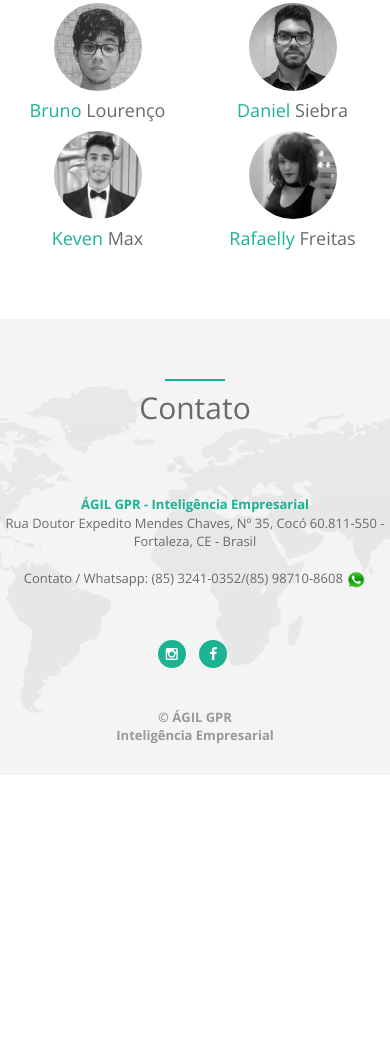
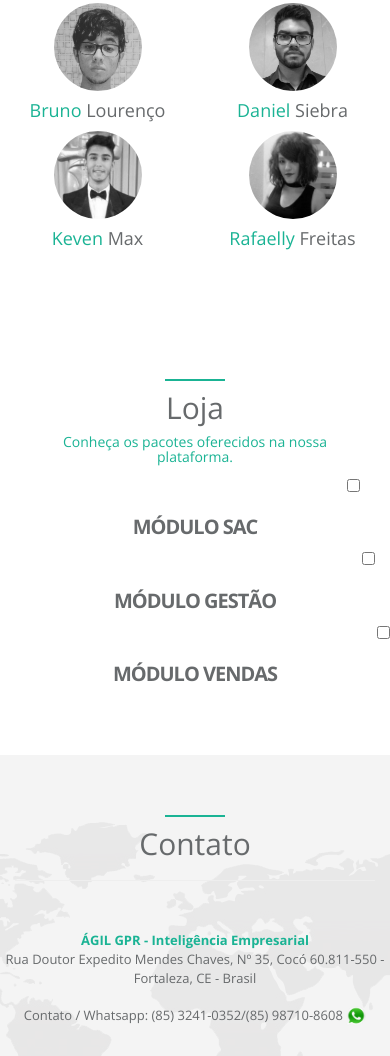
Before and after one commit to thaliafarias/responsivo, a plain HTML site: page index.html in a window 390 px wide. Shown: the part 7655-8711 px from the top of the page. Before the commit the page ends 8430 px from the top, so only its background shows below. Drawn offline with nearby package versions, Linux system fonts and the light colour scheme.

Commit message:
ó javascriptando

```diff
--- a/css/style.less
+++ b/css/style.less
@@ -1249,3 +1249,29 @@
     visibility: hidden;
   }
 }
+
+/* WIDGETS */
+
+.widget {
+  border-radius: 5px;
+  padding: 15px 20px;
+  margin-bottom: 10px;
+  margin-top: 10px;
+}
+
+.ibox {
+  position: relative;
+  width: 100%;
+  min-height: 1px;
+  padding-right: 15px;
+  padding-left: 15px;
+}
+
+.widget.style1 h2 {
+  font-size: 30px;
+}
+
+.widget h2, .widget h3 {
+  margin-top: 5px;
+  margin-bottom: 0;
+}
--- a/index.html
+++ b/index.html
@@ -48,6 +48,7 @@
             <!-- <li><a class="page-scroll" href="#testimonials">Depoimentos</a></li> -->
             <li><a class="page-scroll" href="#team">Time</a></li>
             <!--     <li><a class="page-scroll" href="#pricing">Pricing</a></li> -->
+            <li><a class="page-scroll" href="#Loja">Loja</a></li>
             <li><a class="page-scroll" href="#contact">Contato</a></li>
           </ul>
         </div>
@@ -634,7 +635,7 @@
       <!-- <div class="modal fade" id="avaliacao_semanal" tabindex="-1" role="dialog" aria-labelledby="myModalLabel">
         <div class="modal-dialog" role="document">
           <div class="modal-content">
-            <!-- <div class="modal-header">
+             <div class="modal-header">
               <h4 class="modal-title" id="myModalLabel" style="text-align: center;">Passos do Processo de Premiação</h4>
             </div> -->
            <!--  <div class="modal-body">
@@ -791,6 +792,56 @@
 
       </section> -->
 
+      <section id="Loja" class="container services">
+        <div class="container">
+          <div class="col-lg-12 text-center">
+            <div class="navy-line"></div>
+            <h1>Loja</h1>
+            <small><h5 style="color: #1ab394;">Conheça os pacotes oferecidos na nossa plataforma.</h5></small>
+          </div>
+          <div class="row">
+            <div class="widget col-lg-4 col-sm-4 col-md-12 col-xs-12">
+              <div class="ibox">
+               <div class="ibox-title">
+                <p class="text-right">
+                 <input type="checkbox" id="Mod_i" name="modulo" value="Mod i" onClick="comprar()">
+               </p>
+               <div class="ibox-content">
+                 <h2 class="text-center"><b>Módulo SAC</b></h2>
+               </div>
+             </div>
+           </div>
+         </div>
+         <div class="row">
+          <div class="widget col-lg-4 col-sm-4 col-md-12 col-xs-12">
+            <div class="ibox">
+             <div class="ibox-title">
+              <p class="text-right">
+               <input type="checkbox" id="Mod_ii" name="modulo" value="Mod ii" onClick="comprar()">
+             </p>
+             <div class="ibox-content">
+               <h2 class="text-center"><B>Módulo Gestão</b></h2>
+             </div>
+           </div>
+         </div>
+       </div>
+       <div class="row">
+          <div class="widget col-lg-4 col-sm-4 col-md-12 col-xs-12">
+            <div class="ibox">
+             <div class="ibox-title">
+              <p class="text-right">
+               <input type="checkbox" id="Mod_iii" name="modulo" value="Mod iii" onClick="comprar()">
+             </p>
+             <div class="ibox-content">
+               <h2 class="text-center"> <b>Módulo Vendas</b></h2>
+             </div>
+           </div>
+         </div>
+       </div>
+
+     </div>
+   </div>
+ </section>
       <section id="contact" class="gray-section contact">
         <div class="container">
           <div class="row m-b-lg">
@@ -848,5 +899,6 @@
           <script src="js/cbpAnimatedHeader.js"></script>
           <script src="js/wow.min.js"></script>
           <script src="js/inspinia.js"></script>
-        </body>
-        </html>
+          <script src="js/comprar.js"></script>
+</body>
+</html>
--- /dev/null
+++ b/js/comprar.js
@@ -0,0 +1,19 @@
+function comprar(){
+
+  var modulo = document.getElementsByName('modulo');
+  for (var i = 0; i < modulo.length; i++){
+    if ( modulo[i].checked ) {
+      if(modulo[i].value == "Mod i"){
+        var Módulo_i = "Módulo SAC adicionado ao carrinho";
+        alert(Módulo_i);
+      }else if (modulo[i].value == "Mod ii") {
+        var Módulo_ii = "Módulo Gestão adicionado ao carrinho";
+        alert(Módulo_ii);
+      }else if (modulo[i].value == "Mod iii") {
+        var Módulo_iii = "Módulo Vendas adicionado ao carrinho";
+        alert(Módulo_iii);
+      }
+    }
+  }
+
+}
```
